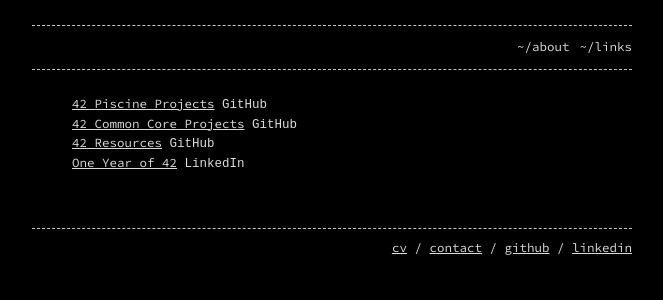
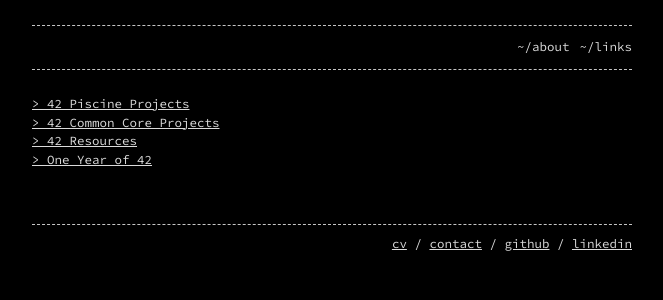
Before and after one commit to Deoxizn/deoxizn.github.io, a Jekyll site: the page built from links.md, in a window 1280 px wide. Shown: the top 300 px of the page, without its empty margins (308-971 px from the left). Built offline with Jekyll 4.4.1, drawn with Linux system fonts in a browser that asks for light colours.

Commit message:
Update links.md

```diff
--- a/links.md
+++ b/links.md
@@ -4,7 +4,7 @@ layout: home
 permalink: /links
 ---
 
-> [42 Piscine Projects](https://github.com/jotavare/42-piscine/) `GitHub`
-> [42 Common Core Projects](https://github.com/jotavare/42-common-core/) `GitHub`
-> [42 Resources](https://github.com/jotavare/42-resources/) `GitHub`
-> [One Year of 42](https://www.linkedin.com/pulse/one-year-42-jo%C3%A3o-oliveira/) `LinkedIn`
+[> 42 Piscine Projects](https://github.com/jotavare/42-piscine/)
+[> 42 Common Core Projects](https://github.com/jotavare/42-common-core/)
+[> 42 Resources](https://github.com/jotavare/42-resources/)
+[> One Year of 42](https://www.linkedin.com/pulse/one-year-42-jo%C3%A3o-oliveira/)
```
